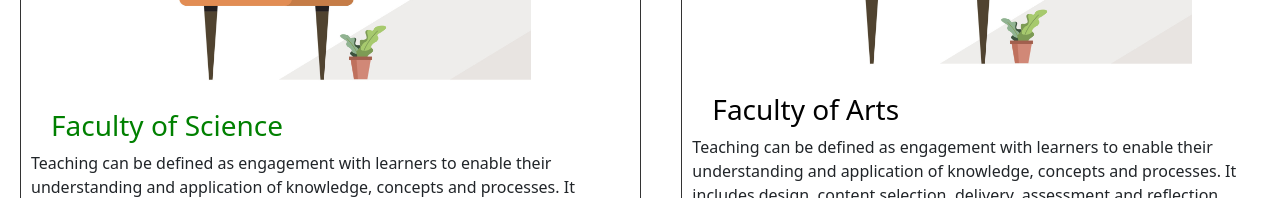
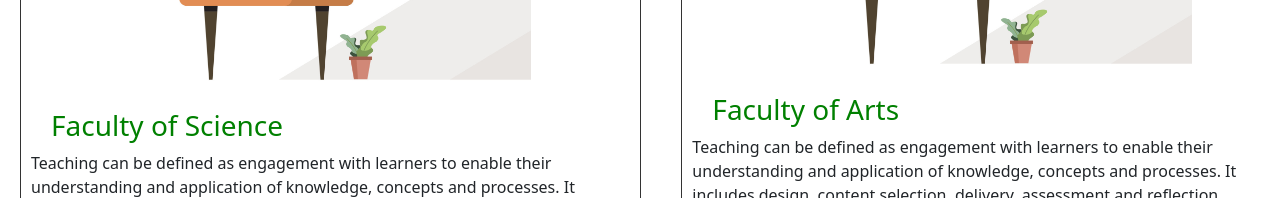
Before and after one commit to natureloverma/web-app, a React (Vite) app: page / in a window 1280 px wide. In both pictures the pointer is over the link "Faculty of Science". Shown: the part 1336-1534 px from the top of the page. Built offline with nearby package versions, Linux system fonts and the light colour scheme.

Commit message:
caser change

```diff
--- a/src/App.css
+++ b/src/App.css
@@ -133,7 +133,10 @@ ul.social {
   color: black;
   padding: 20px;
 }
-.tlink:hover {
+/* .tlink:hover {
+  color: green;
+} */
+.content:hover .tlink {
   color: green;
 }
 
```
